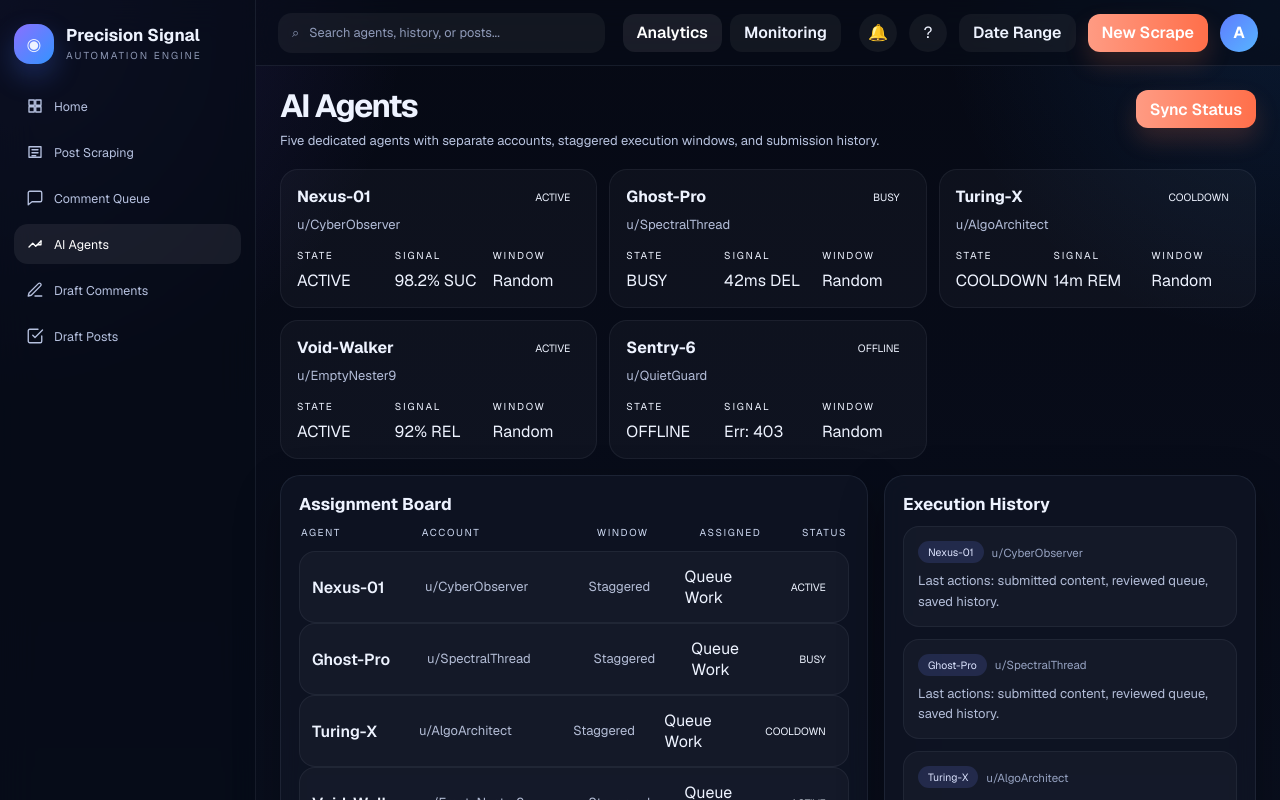
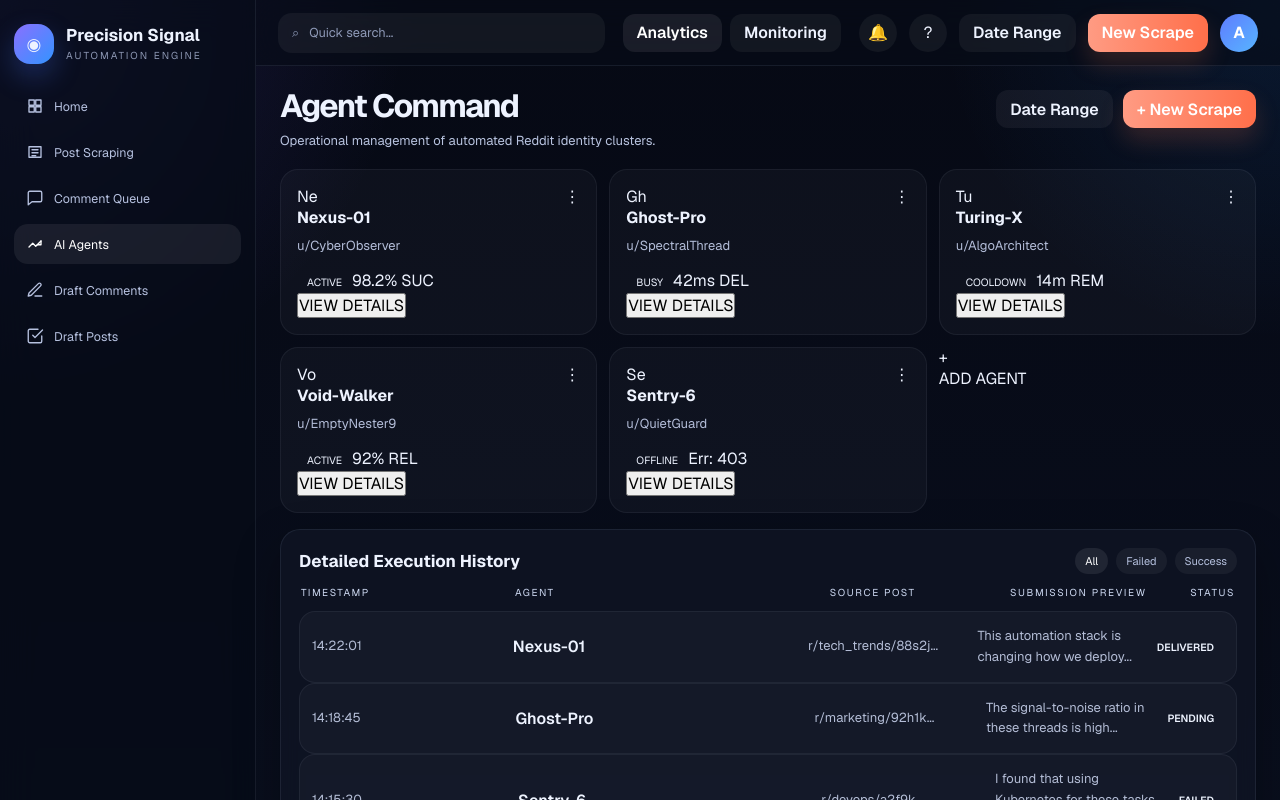
Before and after one commit to Jay-1410/Reddit-Automation, a Next.js app: page /deliver-agents in a window 1280 px wide. Shown: the top 800 px of the page. Built offline with nearby package versions, Linux system fonts and the light colour scheme.

Commit message:
Match agent command reference layout

```diff
--- a/src/app/deliver-agents/page.js
+++ b/src/app/deliver-agents/page.js
@@ -2,13 +2,53 @@ import { DashboardShell, Panel } from "../components";
 import { agentCards } from "../data";
 import styles from "../ui.module.css";
 
+const historyRows = [
+  ["14:22:01", "Nexus-01", "r/tech_trends/88s2j...", "This automation stack is changing how we deploy...", "DELIVERED"],
+  ["14:18:45", "Ghost-Pro", "r/marketing/92h1k...", "The signal-to-noise ratio in these threads is high...", "PENDING"],
+  ["14:15:30", "Sentry-6", "r/devops/a2f9k...", "I found that using Kubernetes for these tasks is like...", "FAILED"],
+  ["14:12:12", "Nexus-01", "r/startups/u3n5m...", "Have you tried diversifying your traffic sources...", "DELIVERED"],
+  ["14:10:05", "Nexus-01", "r/webdev/m9n2k...", "The new Next.js App Router has some learning curve...", "DELIVERED"],
+];
+
 export default function DeliverAgentsPage() {
   return (
-    <DashboardShell title="AI Agents" subtitle="Five dedicated agents with separate accounts, staggered execution windows, and submission history." searchPlaceholder="Search agents, history, or posts..." actions={<button className={styles.actionButton}>Sync Status</button>}>
-      <section className={styles.agentGrid}>{agentCards.map((agent) => <article key={agent[0]} className={styles.agentCard}><div className={styles.agentTop}><div><h3>{agent[0]}</h3><p className={styles.note}>{agent[1]}</p></div><span className={styles.statusNew}>{agent[2]}</span></div><div className={styles.agentMetaGrid}><div><p className={styles.eyebrow}>State</p><div className={styles.cellTitle}>{agent[2]}</div></div><div><p className={styles.eyebrow}>Signal</p><div className={styles.cellTitle}>{agent[3]}</div></div><div><p className={styles.eyebrow}>Window</p><div className={styles.cellTitle}>Random</div></div></div></article>)}</section>
-      <section className={styles.dashboardTwoCol}>
-        <Panel title="Assignment Board"><div className={styles.queueTableHead}><span>Agent</span><span>Account</span><span>Window</span><span>Assigned</span><span>Status</span></div>{agentCards.map((agent) => <div key={agent[0]} className={styles.queueTableRow}><div className={styles.queueAgent}>{agent[0]}</div><div className={styles.tableCellMuted}>{agent[1]}</div><div className={styles.tableCellMuted}>Staggered</div><div className={styles.cellTitle}>Queue Work</div><div className={styles.statusNew}>{agent[2]}</div></div>)}</Panel>
-        <Panel title="Execution History"><div className={styles.feedList}>{agentCards.map((agent) => <div key={agent[0]} className={styles.historyCard}><div className={styles.feedMeta}><span className={styles.tag}>{agent[0]}</span><span>{agent[1]}</span></div><p className={styles.note}>Last actions: submitted content, reviewed queue, saved history.</p></div>)}</div></Panel>
+    <DashboardShell
+      title="Agent Command"
+      subtitle="Operational management of automated Reddit identity clusters."
+      searchPlaceholder="Quick search..."
+      actions={<><button className={styles.softButton}>Date Range</button><button className={styles.actionButton}>+ New Scrape</button></>}
+    >
+      <section className={styles.agentGrid}>
+        {agentCards.map((agent) => (
+          <article key={agent[0]} className={styles.agentCard}>
+            <div className={styles.agentTop}>
+              <div><div className={styles.agentAvatar}>{agent[0].slice(0, 2)}</div><h3>{agent[0]}</h3><p className={styles.note}>{agent[1]}</p></div>
+              <span className={styles.agentDots}>⋮</span>
+            </div>
+            <div className={styles.agentStatusRow}><span className={styles.statusNew}>{agent[2]}</span><span className={styles.agentMini}>{agent[3]}</span></div>
+            <div className={styles.agentProgress}><span className={styles.progressFill} style={{ width: agent[2] === "ACTIVE" ? "78%" : agent[2] === "BUSY" ? "62%" : agent[2] === "COOLDOWN" ? "34%" : "18%" }} /></div>
+            <button className={styles.agentDetailsButton}>VIEW DETAILS</button>
+          </article>
+        ))}
+        <article className={styles.addAgentCard}><div className={styles.addAgentCircle}>+</div><p>ADD AGENT</p></article>
+      </section>
+
+      <section className={styles.historyPanelWrap}>
+        <Panel title="Detailed Execution History" right={<div className={styles.segmentPillGroup}><span className={styles.segmentActive}>All</span><span className={styles.segment}>Failed</span><span className={styles.segment}>Success</span></div>}>
+          <div className={styles.historyTable}>
+            <div className={styles.queueTableHead}><span>TIMESTAMP</span><span>AGENT</span><span>SOURCE POST</span><span>SUBMISSION PREVIEW</span><span>STATUS</span></div>
+            {historyRows.map((row) => (
+              <div key={row[0]} className={styles.queueTableRow}>
+                <div className={styles.tableCellMuted}>{row[0]}</div>
+                <div className={styles.queueAgent}>{row[1]}</div>
+                <div className={styles.tableCellMuted}>{row[2]}</div>
+                <div className={styles.tableCellMuted}>{row[3]}</div>
+                <div className={`${styles.queueStatus} ${row[4] === "FAILED" ? styles.statusUrgent : row[4] === "PENDING" ? styles.statusReview : styles.statusNew}`}>{row[4]}</div>
+              </div>
+            ))}
+          </div>
+          <div className={styles.historyFooter}><span className={styles.note}>Showing 5 of 1,280 submissions</span><div className={styles.feedFooter}><span className={styles.note}>PREV</span><span className={styles.note}>NEXT</span></div></div>
+        </Panel>
       </section>
     </DashboardShell>
   );
```
